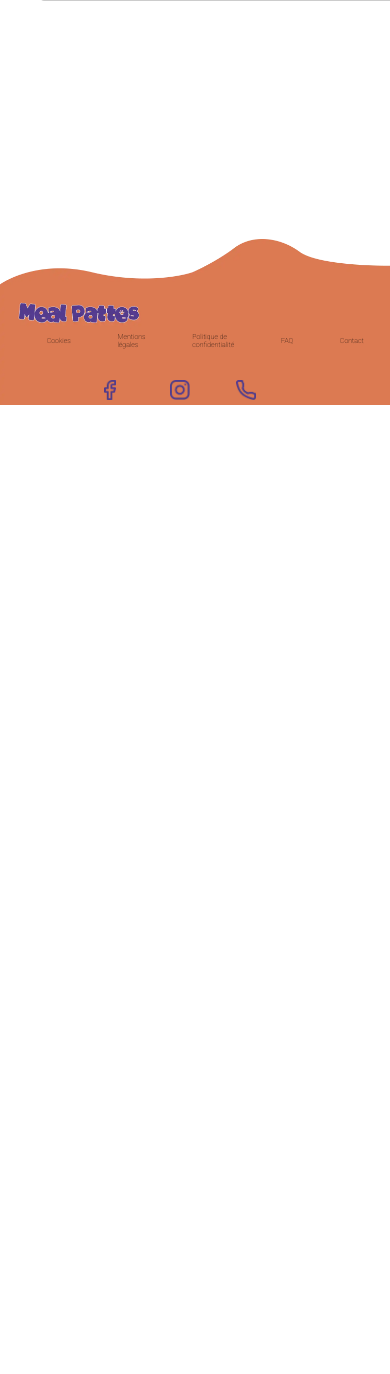
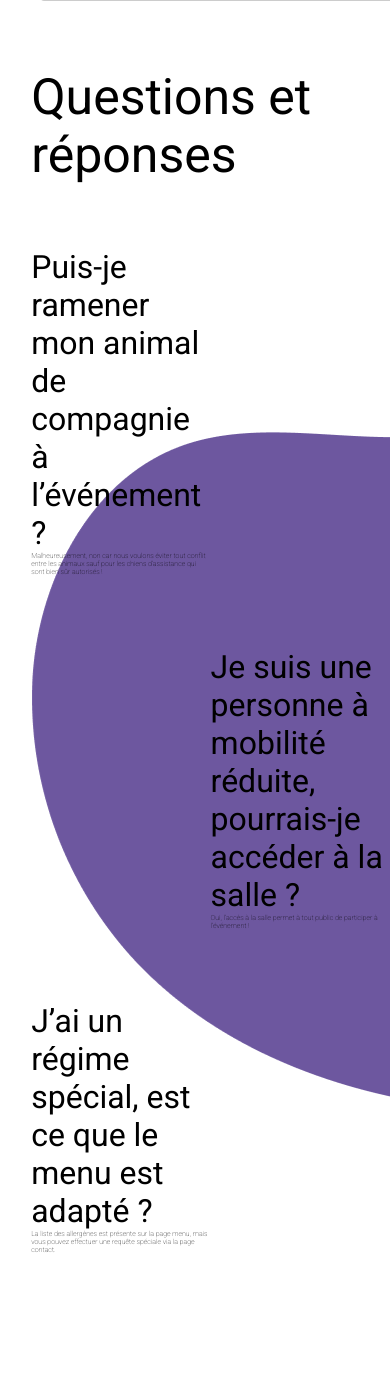
Before and after one commit to Sadjop/SAE-301, a PHP site: page / in a window 390 px wide; the page is wider, and only the part inside the window is pictured. Shown: the part 2866-4240 px from the top of that part. Before the commit the page ends 3271 px from the top of that part, so only its background shows below. Run offline with PHP 8.4, Linux system fonts and the light colour scheme; data comes from the database, SQL or seed files in the repository.

Commit message:
ajout FAQ
responsive a faire

```diff
--- a/config/config.php
+++ b/config/config.php
@@ -1,7 +1,7 @@
 <?php
 $host = "localhost"; // Le modifier une fois que le site sera en ligne
 $username = "root"; // Le modifier une fois que le site sera en ligne
-$password = ""; // Le modifier une fois que le site sera en ligne
+$password = "root"; // Le modifier une fois que le site sera en ligne
 $dbname = "meal_pattes";
 $port = 3306; // Le modifier une fois que le site sera en ligne
 
--- a/css/style.css
+++ b/css/style.css
@@ -77,6 +77,51 @@
   opacity: 0.8;
 }
 
+.FAQ{
+ background-image: url(../img/accueil/formes.png );
+ background-repeat: no-repeat;
+ margin-top: 7vh;
+}
+
+.FAQ h1{
+  font-family: 'Roboto', sans-serif;
+  font-size: 50px;
+  font-weight: 400;
+ }
+
+ .FAQ h2{
+  font-family: 'Roboto', sans-serif;
+  font-size: 32px;
+  font-weight: 400;
+ }
+
+ .Q1{
+  flex: 1 1;
+ }
+
+ .Q2{
+  flex: 1 1;
+ }
+
+ .Q3{
+  flex: 1 1;
+ }
+
+ .vide{
+  flex: 1 1;
+ }
+
+ .divQ1{
+  display: flex;
+ }
+
+ .divQ2{
+  display: flex;
+ }
+
+ .divQ3{
+  display: flex;
+ }
 
 /* SideBar */
 
--- a/index.php
+++ b/index.php
@@ -82,6 +82,46 @@ if (isset($_SESSION['customer_username'])) {
       echo '</div>';
     }
     ?>
+    <div class="FAQ">
+      <h1>Questions et réponses</h1><br><br>
+      <br><br><br><br><br><br>
+      <div class="divQ1">
+        <div class="Q1">
+          <h2>Puis-je ramener mon animal de compagnie à l’événement ?</h2>
+          <p>Malheureusement, non car nous voulons éviter tout conflit entre les animaux sauf pour les chiens d’assistance qui sont bien sûr autorisés !</p>
+        </div>
+
+        <div class="vide">
+        </div>
+
+      </div>
+      <br><br><br><br><br><br><br><br><br>
+
+      <div class="divQ2">
+        <div class="vide">
+        </div>
+
+        <div class="Q2">
+          <h2>Je suis une personne à mobilité réduite, pourrais-je accéder à la salle ?</h2>
+          <p>Oui, l’accès à la salle permet à tout public de participer à l’événement !</p>
+        </div>
+
+
+      </div>
+      <br><br><br><br><br><br><br><br><br>
+
+      <div class="divQ3">
+        <div class="Q3">
+          <h2>J’ai un régime spécial, est ce que le menu est adapté ?</h2>
+          <p>La liste des allergènes est présente sur la page menu, mais vous pouvez effectuer une requête spéciale via la page contact.</p>
+        </div>
+
+        <div class="vide">
+        </div>
+
+      </div>
+      <br><br><br><br><br><br><br><br><br>
+    </div>
   </main>
   <?php include("element/footer.php") ?>
 
```
Also changed, not shown: img/accueil/Forme.png (added).
